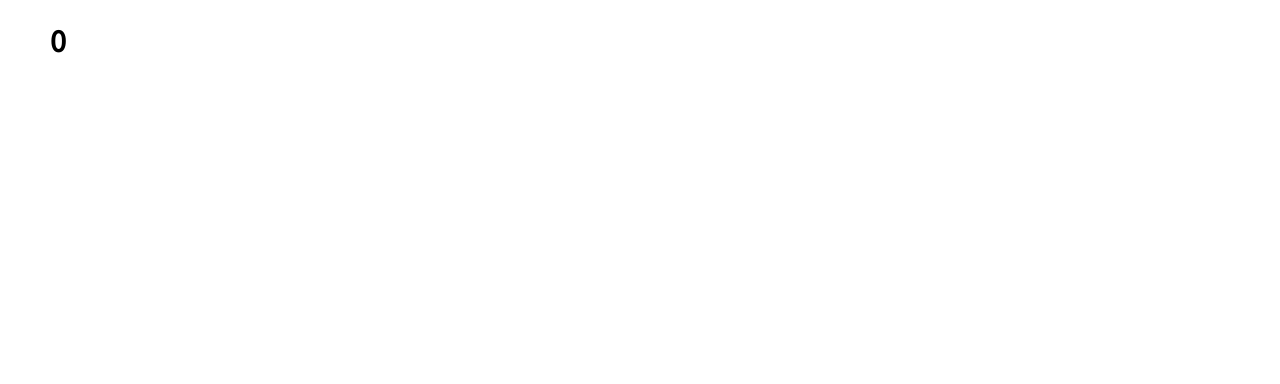
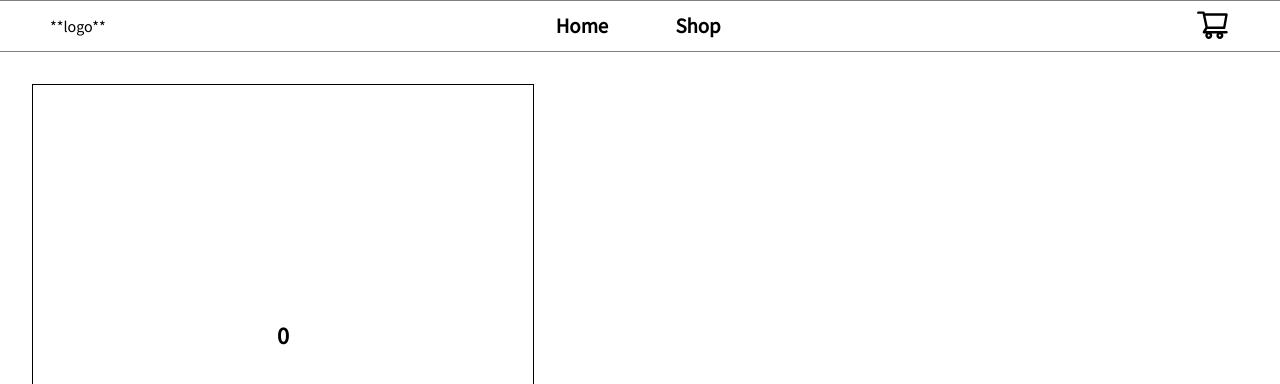
Before and after one commit to hspark220/shopping-cart, a React (Create React App) app: page /shop/0 in a window 1280 px wide. Shown: the top 384 px of the page. Built offline with nearby package versions, Linux system fonts and the light colour scheme.

Commit message:
Add product picture

```diff
--- a/src/css/products.css
+++ b/src/css/products.css
@@ -17,3 +17,17 @@
     place-items: center;
     border: black 1px solid;
 }
+
+.productPage {
+    padding: 2rem;
+}
+
+.product-picture {
+    width: 500px;
+    height: 500px;
+    border: solid 1px;
+
+    display: flex;
+    justify-content: center;
+    align-items: center;
+}
--- a/src/pages/ProductPage.js
+++ b/src/pages/ProductPage.js
@@ -1,13 +1,21 @@
 import { useParams } from 'react-router-dom';
+import Navigation from '../components/Navigation';
 
 const ProductPage = props => {
 
     const { id } = useParams();
 
     return (
-        <div className="productPage">
-            <h1>{id}</h1>
-        </div>
+        <>
+            <Navigation/>
+            <div className="productPage">
+
+                <div className="product-picture">
+                    <h2>{id}</h2>
+                </div>
+            </div>
+        </>
+
     )
 }
 
```
